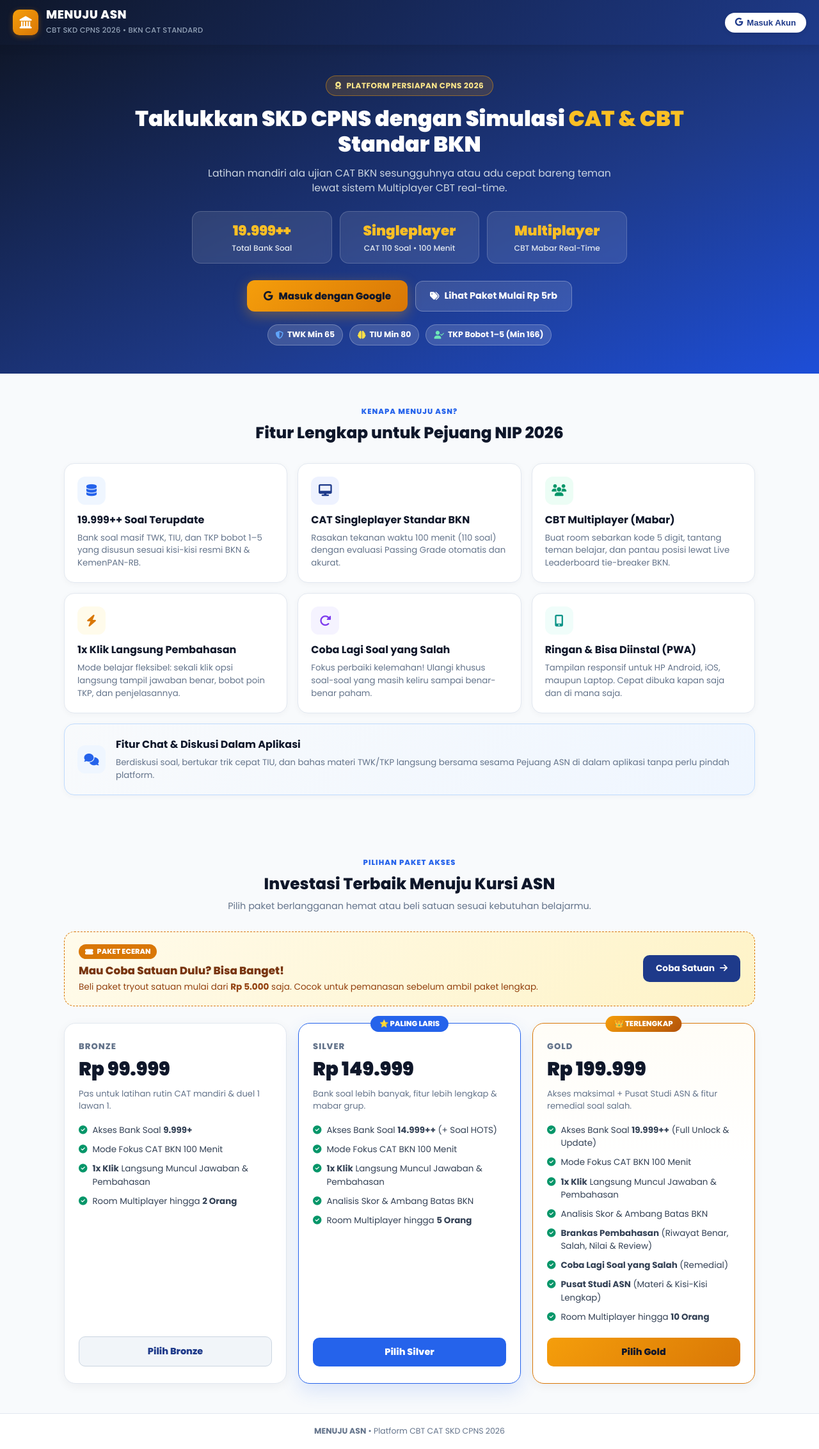
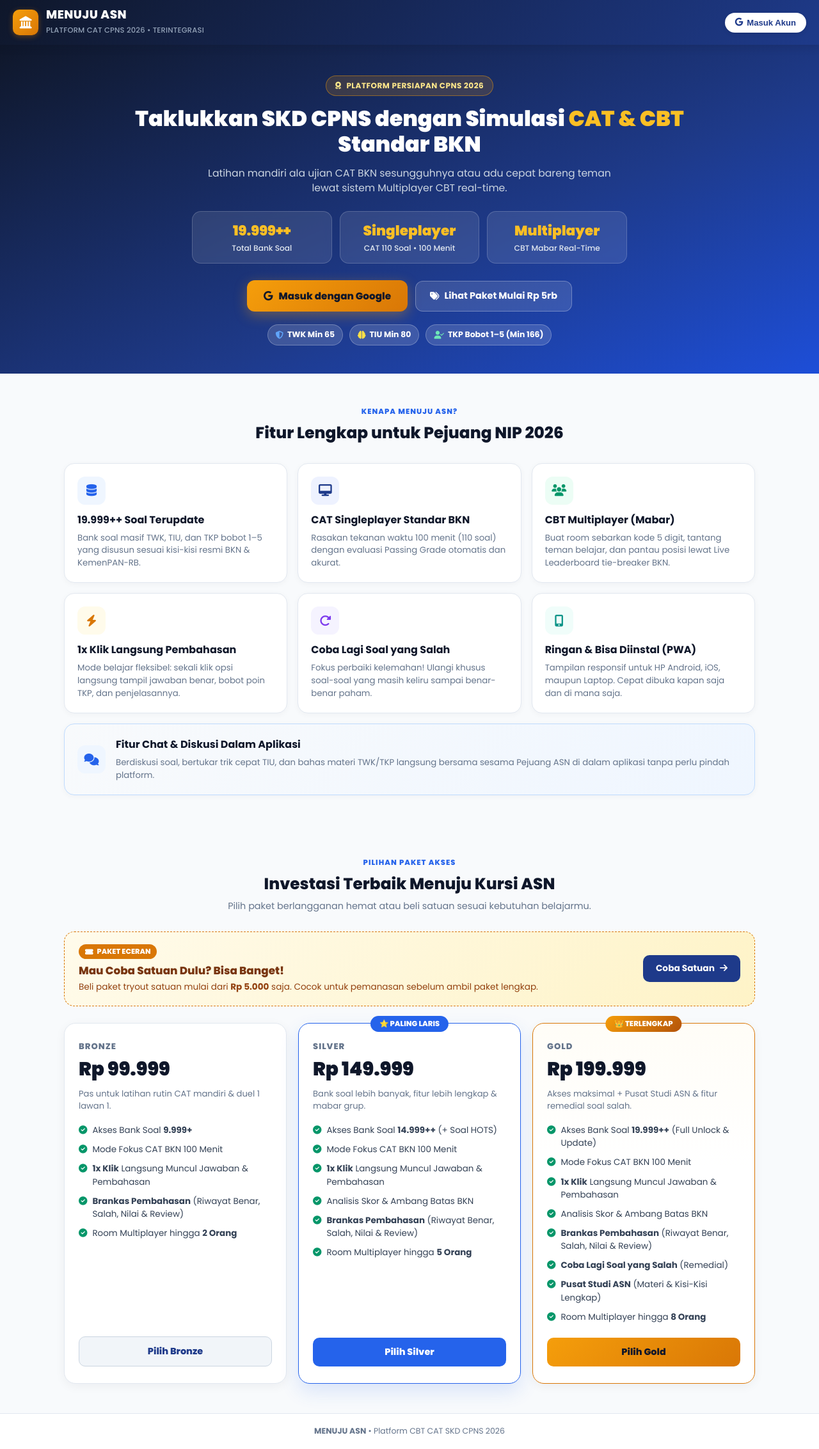
Before and after one commit to proutility/menuju-asn, a plain HTML site: page index.html in a window 1280 px wide. Shown: the whole page at 64% size. Drawn offline with Linux system fonts and the light colour scheme; some packages are replaced by stand-ins of ours; no server answers; a script that the page names is missing.

Commit message:
feat(ui): update header tagline, add Brankas Pembahasan to Bronze/Silver, adjust Gold capacity to 8

```diff
--- a/index.html
+++ b/index.html
@@ -30,7 +30,7 @@
             </div>
             <div class="brand-text">
                 <h1>MENUJU ASN</h1>
-                <span>CBT SKD CPNS 2026 • BKN CAT STANDARD</span>
+                <span>PLATFORM CAT CPNS 2026 • TERINTEGRASI</span>
             </div>
         </div>
         <div class="nav-actions">
@@ -165,6 +165,7 @@
                         <li><i class="fas fa-check-circle"></i><span>Akses Bank Soal <strong>9.999+</strong></span></li>
                         <li><i class="fas fa-check-circle"></i><span>Mode Fokus CAT BKN 100 Menit</span></li>
                         <li><i class="fas fa-check-circle"></i><span><strong>1x Klik</strong> Langsung Muncul Jawaban &amp; Pembahasan</span></li>
+                        <li><i class="fas fa-check-circle"></i><span><strong>Brankas Pembahasan</strong> (Riwayat Benar, Salah, Nilai &amp; Review)</span></li>
                         <li><i class="fas fa-check-circle"></i><span>Room Multiplayer hingga <strong>2 Orang</strong></span></li>
                     </ul>
                     <button class="btn-pricing outline" onclick="window.pilihPaketLanding('Paket Bronze', 'Rp 99.999')">
@@ -183,6 +184,7 @@
                         <li><i class="fas fa-check-circle"></i><span>Mode Fokus CAT BKN 100 Menit</span></li>
                         <li><i class="fas fa-check-circle"></i><span><strong>1x Klik</strong> Langsung Muncul Jawaban &amp; Pembahasan</span></li>
                         <li><i class="fas fa-check-circle"></i><span>Analisis Skor &amp; Ambang Batas BKN</span></li>
+                        <li><i class="fas fa-check-circle"></i><span><strong>Brankas Pembahasan</strong> (Riwayat Benar, Salah, Nilai &amp; Review)</span></li>
                         <li><i class="fas fa-check-circle"></i><span>Room Multiplayer hingga <strong>5 Orang</strong></span></li>
                     </ul>
                     <button class="btn-pricing primary" onclick="window.pilihPaketLanding('Paket Silver', 'Rp 149.999')">
@@ -204,7 +206,7 @@
                         <li><i class="fas fa-check-circle"></i><span><strong>Brankas Pembahasan</strong> (Riwayat Benar, Salah, Nilai &amp; Review)</span></li>
                         <li><i class="fas fa-check-circle"></i><span><strong>Coba Lagi Soal yang Salah</strong> (Remedial)</span></li>
                         <li><i class="fas fa-check-circle"></i><span><strong>Pusat Studi ASN</strong> (Materi &amp; Kisi-Kisi Lengkap)</span></li>
-                        <li><i class="fas fa-check-circle"></i><span>Room Multiplayer hingga <strong>10 Orang</strong></span></li>
+                        <li><i class="fas fa-check-circle"></i><span>Room Multiplayer hingga <strong>8 Orang</strong></span></li>
                     </ul>
                     <button class="btn-pricing gold-btn" onclick="window.pilihPaketLanding('Paket Gold', 'Rp 199.999')">
                         Pilih Gold
@@ -382,7 +384,7 @@
                     <div class="mabar-cap-pills">
                         <span class="cap-pill">Bronze: Maks 2 Orang</span>
                         <span class="cap-pill">Silver: Maks 5 Orang</span>
-                        <span class="cap-pill gold">Gold: Maks 10 Orang</span>
+                        <span class="cap-pill gold">Gold: Maks 8 Orang</span>
                     </div>
                 </div>
                 <div class="mabar-lobby-actions">
```
